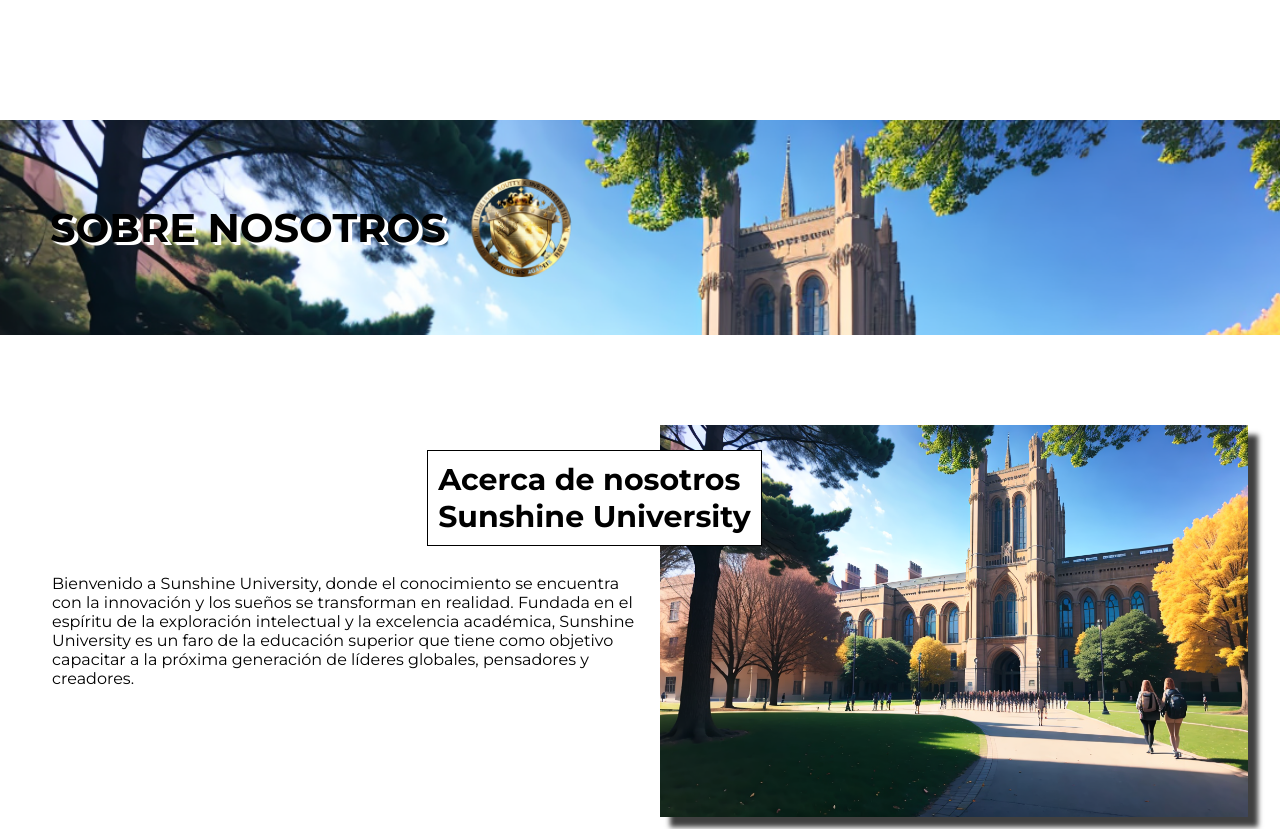
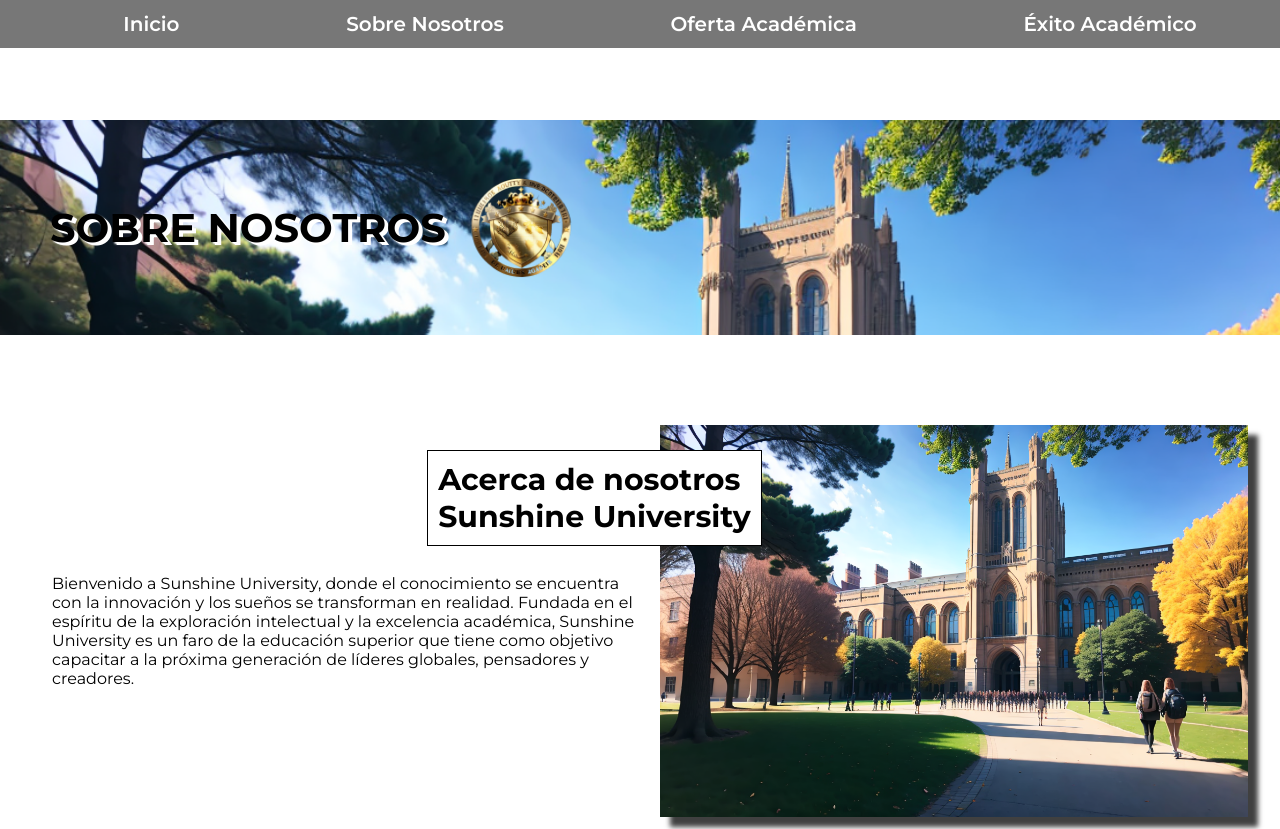
Before and after one commit to SunnySparks/Sunshine_University, a React (Vite) app in the folder Sunshine_University/: page /About in a window 1280 px wide. Shown: the top 829 px of the page. Built offline with nearby package versions, Linux system fonts and the light colour scheme.

Commit message:
Add header to all subpages

```diff
--- a/Sunshine_University/src/Pages/About/AboutSub.jsx
+++ b/Sunshine_University/src/Pages/About/AboutSub.jsx
@@ -1,3 +1,4 @@
+import Header from "../../Components/Layout/Header";
 import Footer from "../../Components/Layout/Footer";
 import "./styles.scss";
 import about from "../../images/about.png";
@@ -14,6 +15,7 @@
 const About = () => {
   return (
     <>
+      <Header />
       <div id="dividerCont"></div>
       <div className="subTitleCont" id="aboutBanner">
         <h2 className="subpageTitle">Sobre Nosotros</h2>
--- a/Sunshine_University/src/Pages/Exito/ExitoSub.jsx
+++ b/Sunshine_University/src/Pages/Exito/ExitoSub.jsx
@@ -1,4 +1,4 @@
-//import Header from "../../Components/Layout/Header";
+import Header from "../../Components/Layout/Header";
 import Footer from "../../Components/Layout/Footer";
 import "./styles.scss";
 import badge from "../../images/badge.png";
@@ -16,7 +16,7 @@
 const SaberMas = () => {
   return (
     <>
-      {/*<Header />*/}
+      <Header />
       <div id="dividerCont"></div>
       <div className="subTitleCont" id="aboutBanner">
         <h2 className="subpageTitle">Exito y Logros</h2>
--- a/Sunshine_University/src/Pages/Oferta/OfertaSub.jsx
+++ b/Sunshine_University/src/Pages/Oferta/OfertaSub.jsx
@@ -1,4 +1,4 @@
-//import Header from "../../Components/Layout/Header";
+import Header from "../../Components/Layout/Header";
 import Footer from "../../Components/Layout/Footer";
 import "./styles.scss";
 import badge from "../../images/badge.png";
@@ -7,7 +7,7 @@
 const SaberMas = () => {
   return (
     <>
-      {/*<Header />*/}
+      <Header />
       <div id="dividerCont"></div>
       <div className="subTitleCont" id="aboutBanner">
         <h2 className="subpageTitle">Oferta Académica</h2>
```
